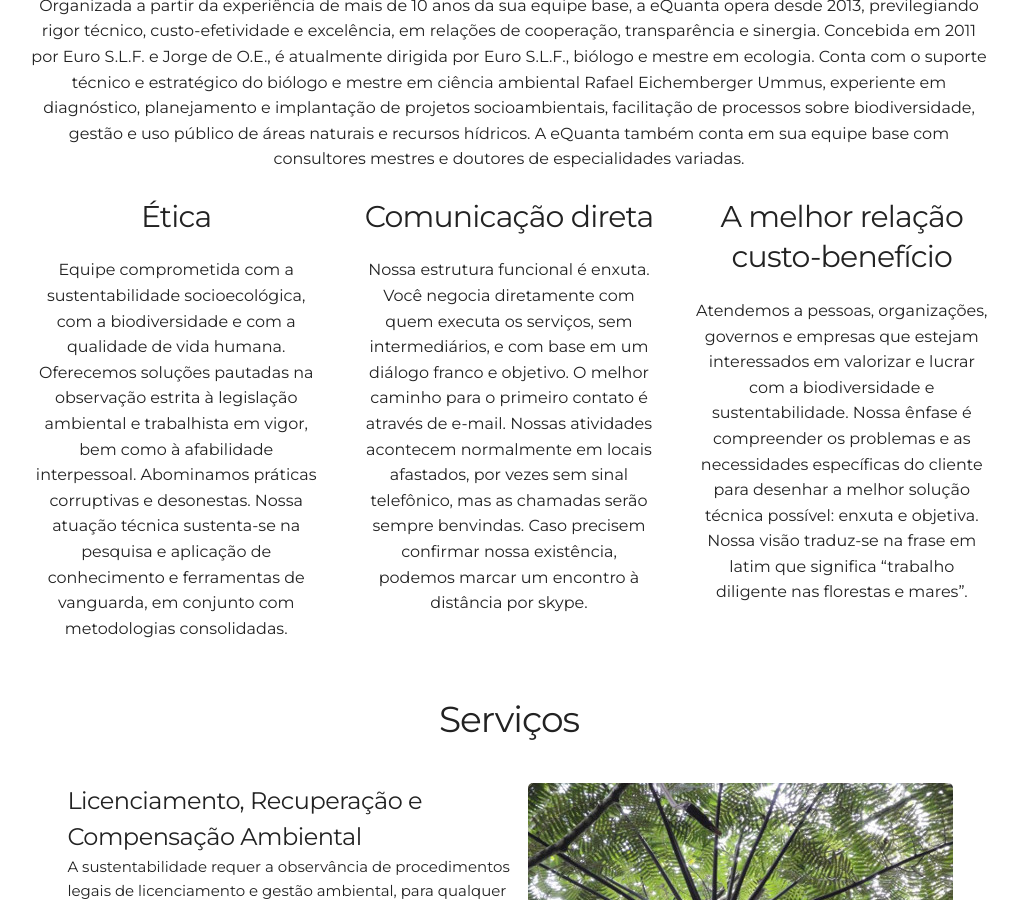
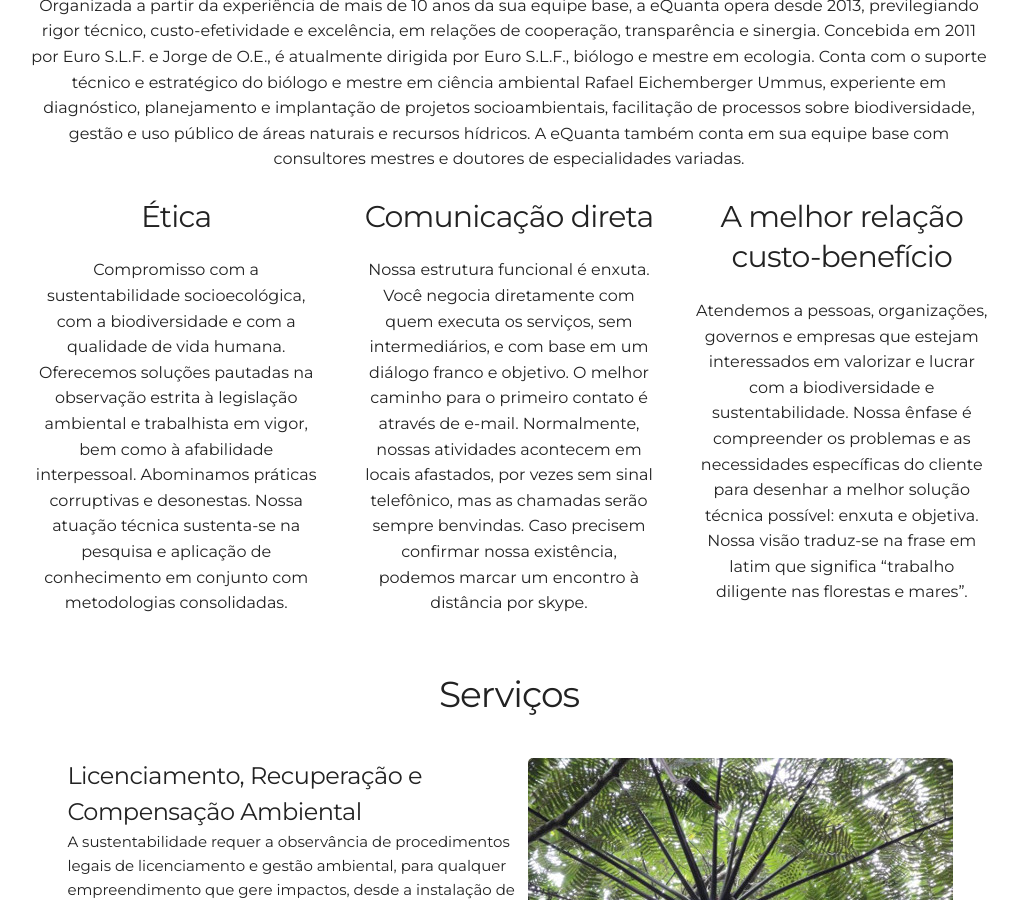
Before and after one commit to leroy1977/eQ1, a Jekyll site: the page built from index.html, in a window 1280 px wide and 900 px high, scrolled down 991 px. Shown: the whole window, without its empty margins (131-1149 px from the left). Built offline with Jekyll 4.4.1, drawn with Linux system fonts in a browser that asks for light colours.

Commit message:
Update about.html

```diff
--- a/_includes/about.html
+++ b/_includes/about.html
@@ -13,7 +13,7 @@
      <!-- <i class="devicon-html5-plain-wordmark"></i> -->
      <!-- <i class="devicon-bootstrap-plain-wordmark colored"></i> -->
      <!-- <i class="devicon-sass-original colored"></i> -->
-      <p>Equipe comprometida com a sustentabilidade socioecológica, com a biodiversidade e com a qualidade de vida humana. Oferecemos soluções pautadas na observação estrita à legislação ambiental e trabalhista em vigor, bem como à afabilidade interpessoal. Abominamos práticas corruptivas e desonestas. Nossa atuação técnica sustenta-se na pesquisa e aplicação de conhecimento e ferramentas de vanguarda, em conjunto com metodologias consolidadas.</p>
+      <p>Compromisso com a sustentabilidade socioecológica, com a biodiversidade e com a qualidade de vida humana. Oferecemos soluções pautadas na observação estrita à legislação ambiental e trabalhista em vigor, bem como à afabilidade interpessoal. Abominamos práticas corruptivas e desonestas. Nossa atuação técnica sustenta-se na pesquisa e aplicação de conhecimento em conjunto com metodologias consolidadas.</p>
     </div>
     <div class="four columns">
       <h4>Comunicação direta</h4>
@@ -21,7 +21,7 @@
       <!-- <i class="devicon-git-plain"></i>
       <i class="devicon-gulp-plain colored"></i>
       <i class="devicon-atom-original-wordmark"></i> -->
-      <p> Nossa estrutura funcional é enxuta. Você negocia diretamente com quem executa os serviços, sem intermediários, e com base em um diálogo franco e objetivo. O melhor caminho para o primeiro contato é através de e-mail. Nossas atividades acontecem normalmente em locais afastados, por vezes sem sinal telefônico, mas as chamadas serão sempre benvindas. Caso precisem confirmar nossa existência, podemos marcar um encontro à distância por skype.</p>
+      <p> Nossa estrutura funcional é enxuta. Você negocia diretamente com quem executa os serviços, sem intermediários, e com base em um diálogo franco e objetivo. O melhor caminho para o primeiro contato é através de e-mail. Normalmente, nossas atividades acontecem em locais afastados, por vezes sem sinal telefônico, mas as chamadas serão sempre benvindas. Caso precisem confirmar nossa existência, podemos marcar um encontro à distância por skype.</p>
     </div>
     <div class="four columns">
       <h4>A melhor relação custo-benefício</h4>
```
